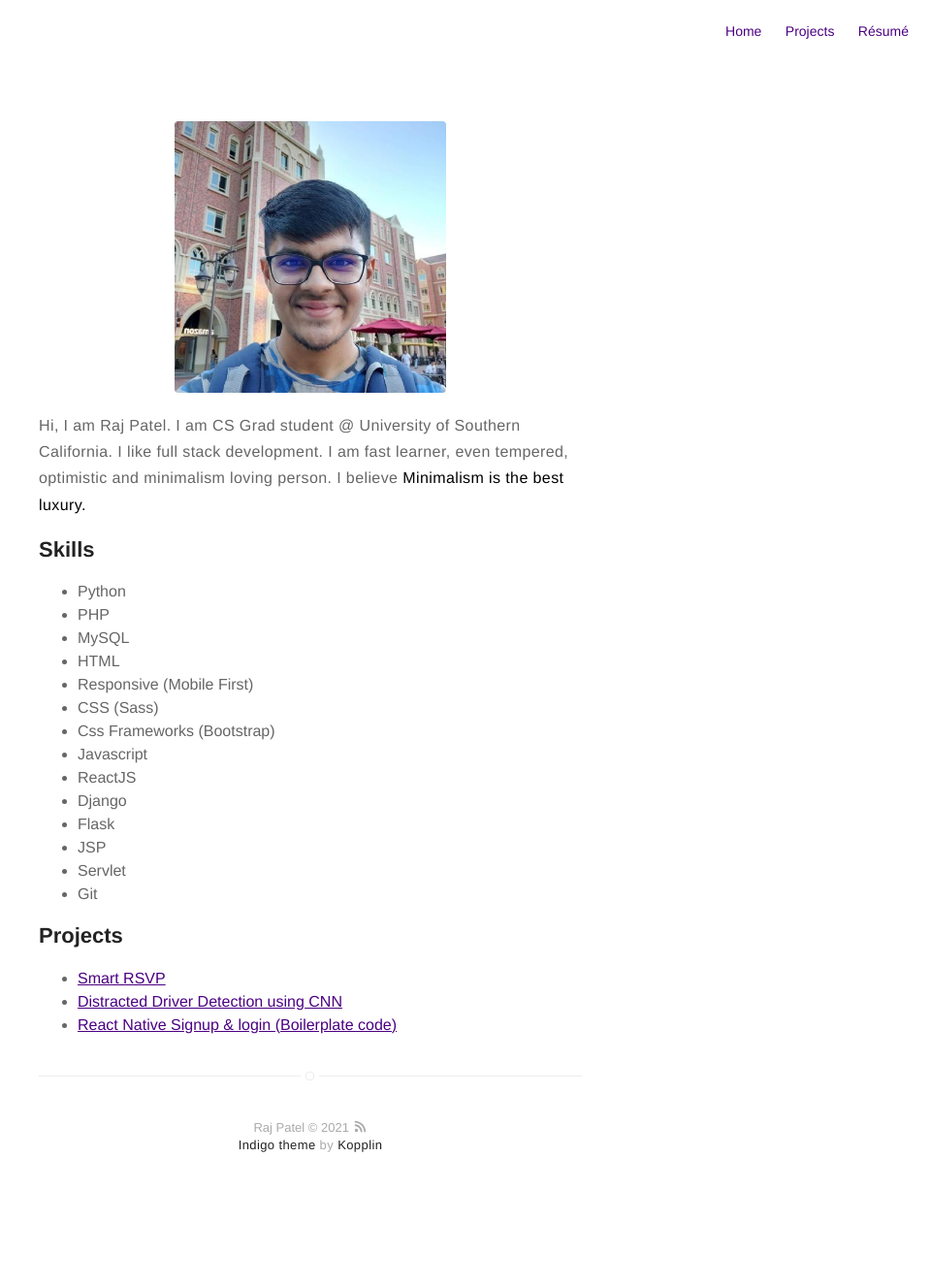
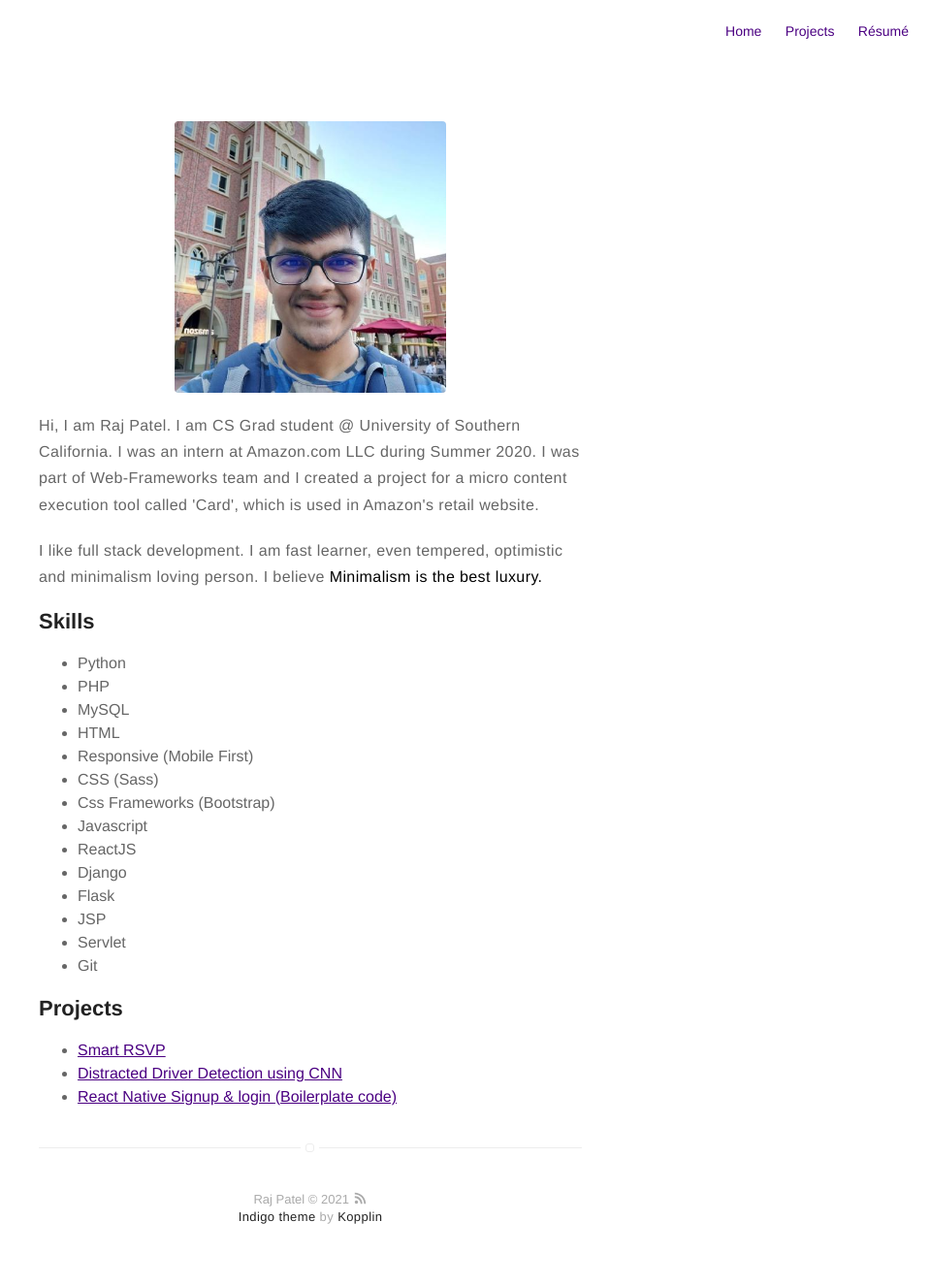
Before and after one commit to Raj1998/Raj1998.github.io, a Jekyll site: the page built from about.md, in a window 1280 px wide. Shown: the whole page at 97% size, without its empty margins (320-1280 px from the left). Built offline with Jekyll 4.4.1, drawn with Linux system fonts in a browser that asks for light colours; before the commit the page ends 1252 px from its top, so only the background shows below that.

Commit message:
About changed

```diff
--- a/about.md
+++ b/about.md
@@ -4,7 +4,9 @@ layout: page
 ---
 ![Profile Image]({{ site.url }}/{{ site.picture }})
 
-<p>Hi, I am Raj Patel. I am CS Grad student @ University of Southern California. I like full stack development. I am fast learner, even tempered, optimistic and minimalism loving person. I believe <strong>Minimalism is the best luxury.</strong></p>
+<p>Hi, I am Raj Patel. I am CS Grad student @ University of Southern California. I was an intern at Amazon.com LLC during Summer 2020.  I was part of Web-Frameworks team and I created a project for a micro content execution tool called 'Card', which is used in Amazon's retail website.</p>
+
+<p>I like full stack development. I am fast learner, even tempered, optimistic and minimalism loving person. I believe <strong>Minimalism is the best luxury.</strong></p>
 
 <h2>Skills</h2>
 
```
Also changed, not shown: 11 other files.
